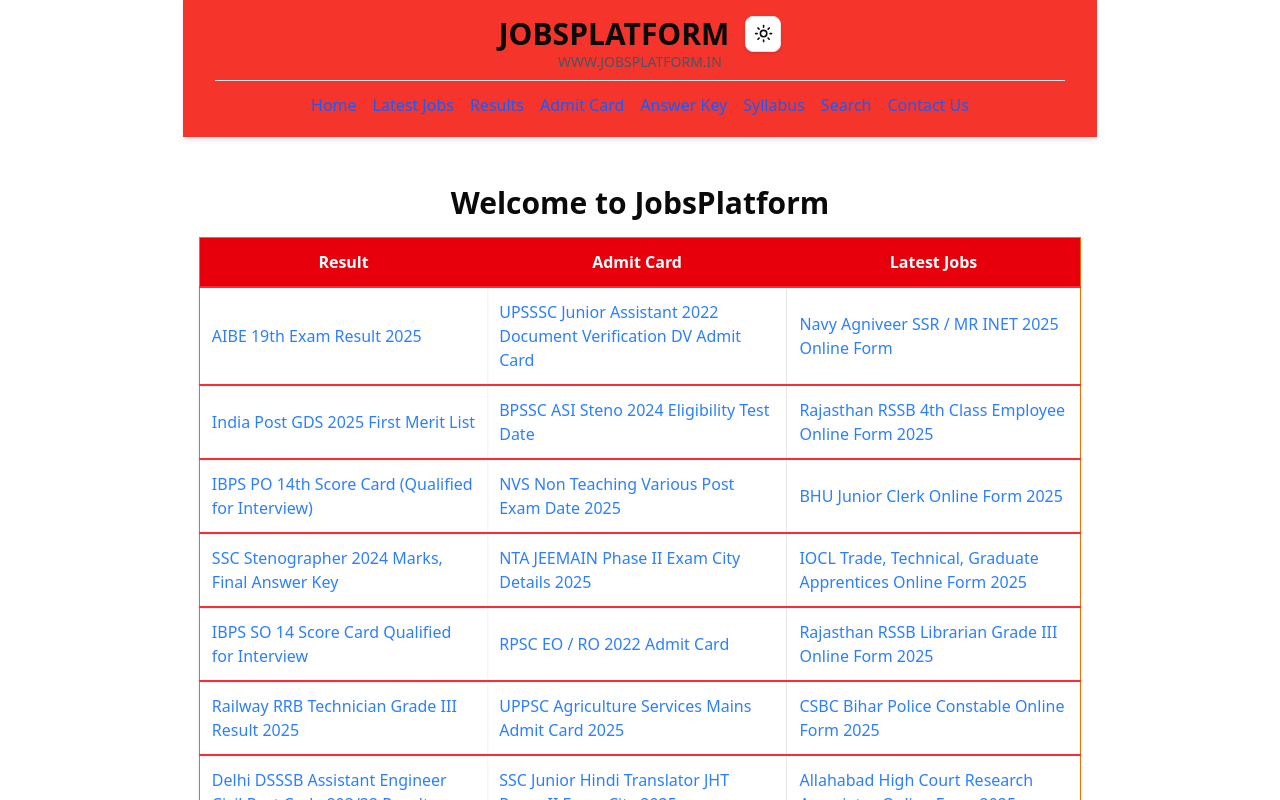
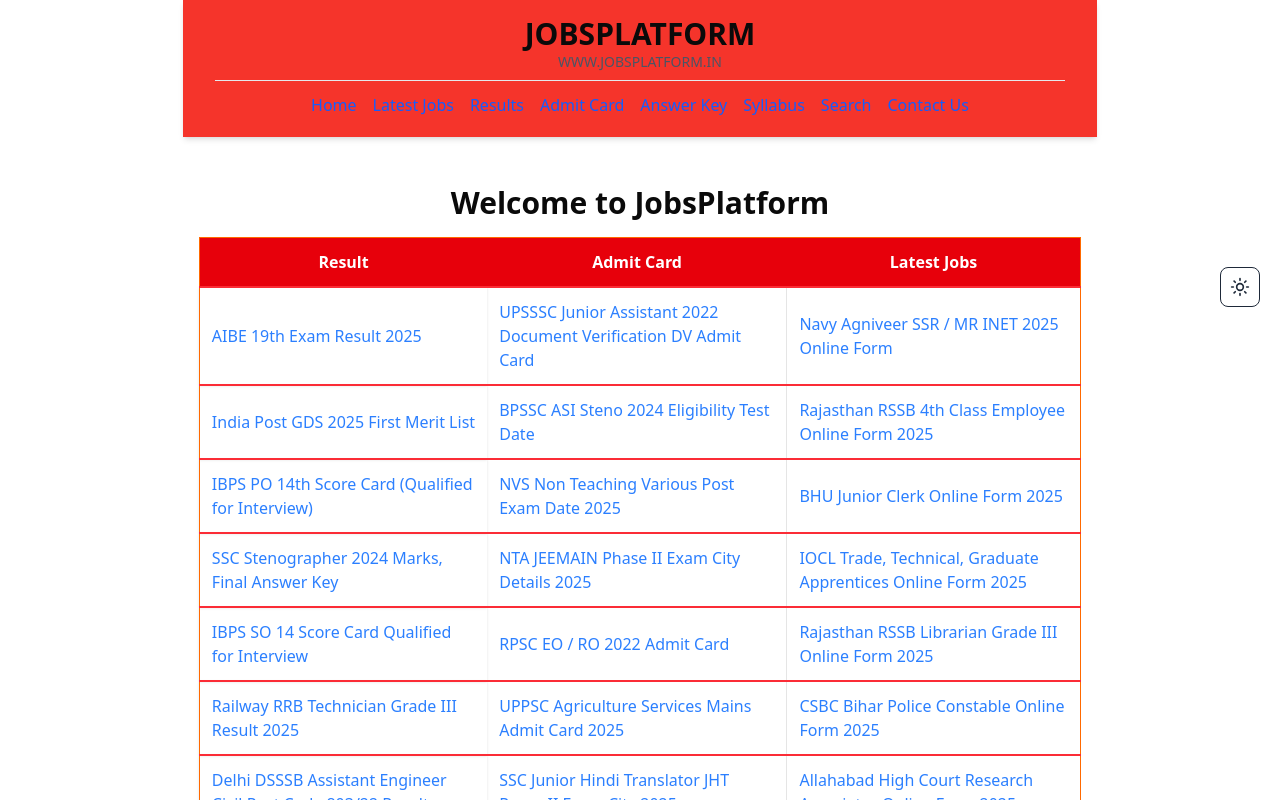
Before and after one commit to CoderSantosh1/TestRepo, a Next.js app: page / in a window 1280 px wide. Shown: the top 800 px of the page. Built offline with nearby package versions, Linux system fonts and the light colour scheme.

Commit message:
change for the togle button

```diff
--- a/src/components/Footer.tsx
+++ b/src/components/Footer.tsx
@@ -1,5 +1,6 @@
 import Link from "next/link";
 import Image from "next/image";
+
 
 export default function Footer() {
   return (
--- a/src/components/mode-toggle.tsx
+++ b/src/components/mode-toggle.tsx
@@ -1,40 +1,32 @@
-"use client"
+"use client";
 
-import * as React from "react"
-import { Moon, Sun } from "lucide-react"
-import { useTheme } from "next-themes"
-
-import { Button } from "@/components/ui/button"
-import {
-  DropdownMenu,
-  DropdownMenuContent,
-  DropdownMenuItem,
-  DropdownMenuTrigger,
-} from "@/components/ui/dropdown-menu"
+import { useTheme } from 'next-themes';
+import { useState, useEffect } from 'react';
+import { Sun, Moon } from "lucide-react";
 
 export function ModeToggle() {
-  const { setTheme } = useTheme()
+  const { systemTheme, theme, setTheme } = useTheme();
+  const [mounted, setMounted] = useState(false);
+  const currentTheme = theme === "system" ? systemTheme : theme;
+
+  useEffect(() => {
+    setMounted(true);
+  }, []);
+
+  if (!mounted) {
+    return null;
+  }
 
   return (
-    <DropdownMenu>
-      <DropdownMenuTrigger asChild>
-        <Button variant="outline" size="icon">
-          <Sun className="h-[1.2rem] w-[1.2rem] rotate-0 scale-100 transition-all dark:-rotate-90 dark:scale-0" />
-          <Moon className="absolute h-[1.2rem] w-[1.2rem] rotate-90 scale-0 transition-all dark:rotate-0 dark:scale-100" />
-          <span className="sr-only">Toggle theme</span>
-        </Button>
-      </DropdownMenuTrigger>
-      <DropdownMenuContent align="end">
-        <DropdownMenuItem onClick={() => setTheme("light")}>
-          Light
-        </DropdownMenuItem>
-        <DropdownMenuItem onClick={() => setTheme("dark")}>
-          Dark
-        </DropdownMenuItem>
-        {/* <DropdownMenuItem onClick={() => setTheme("system")}>
-          System
-        </DropdownMenuItem> */}
-      </DropdownMenuContent>
-    </DropdownMenu>
-  )
+    <div className="fixed right-5 z-[10000000000] max-lg:bottom-2.5 lg:top-1/3">
+      <button
+        onClick={() => setTheme(currentTheme === "dark" ? "light" : "dark")}
+        type="button"
+        className="flex h-10 w-10 p-2 items-center justify-center rounded-md border border-gray-800 text-gray-800 focus:outline-none focus:ring-0 focus:ring-gray-200 dark:border-slate-300 dark:text-white"
+      >
+        <Sun className="h-5 w-5 dark:hidden" />
+        <Moon className="h-5 w-5 hidden dark:block" />
+      </button>
+    </div>
+  );
 }
```
Also changed, not shown: 1 other file (tests, documents, lock files or other folders).
